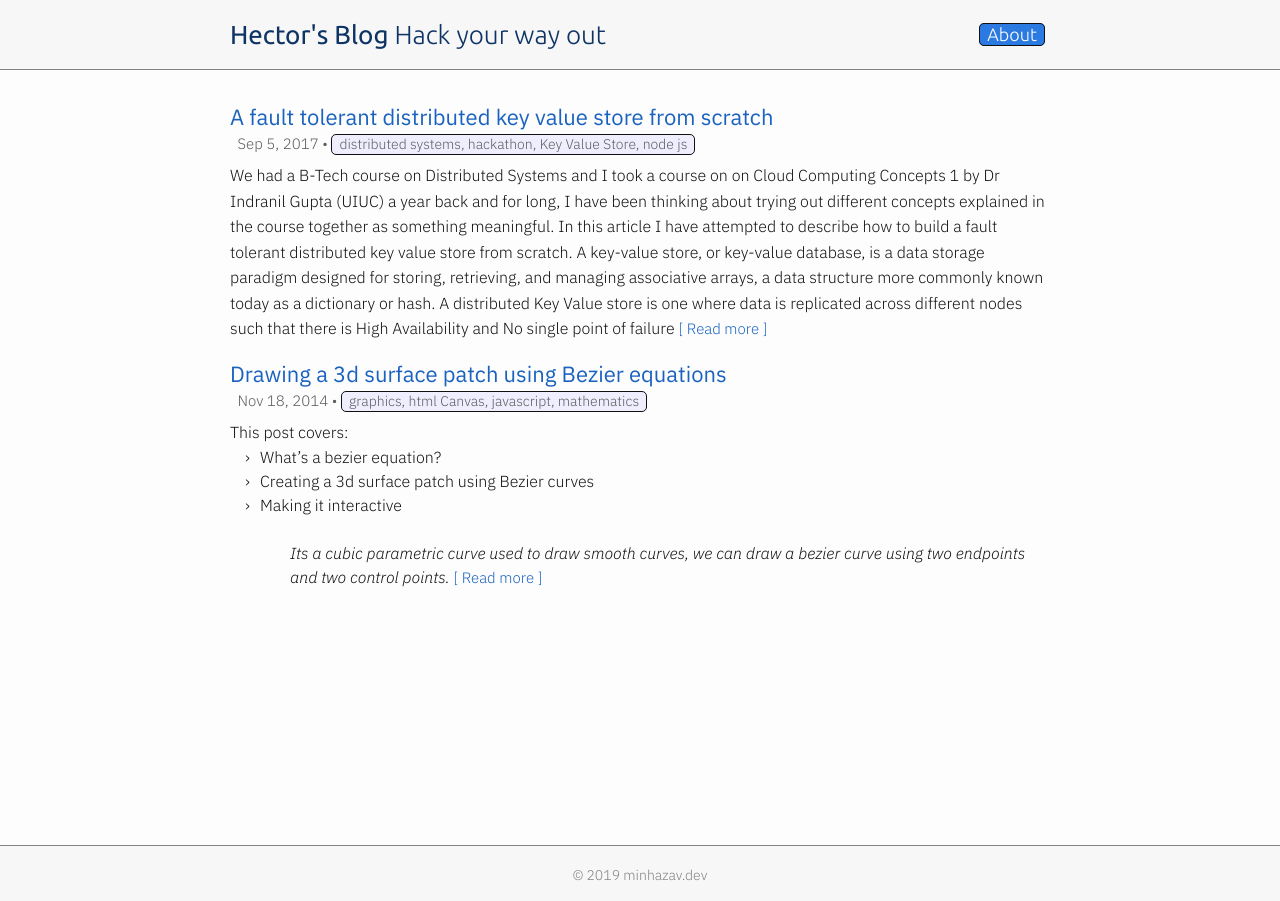
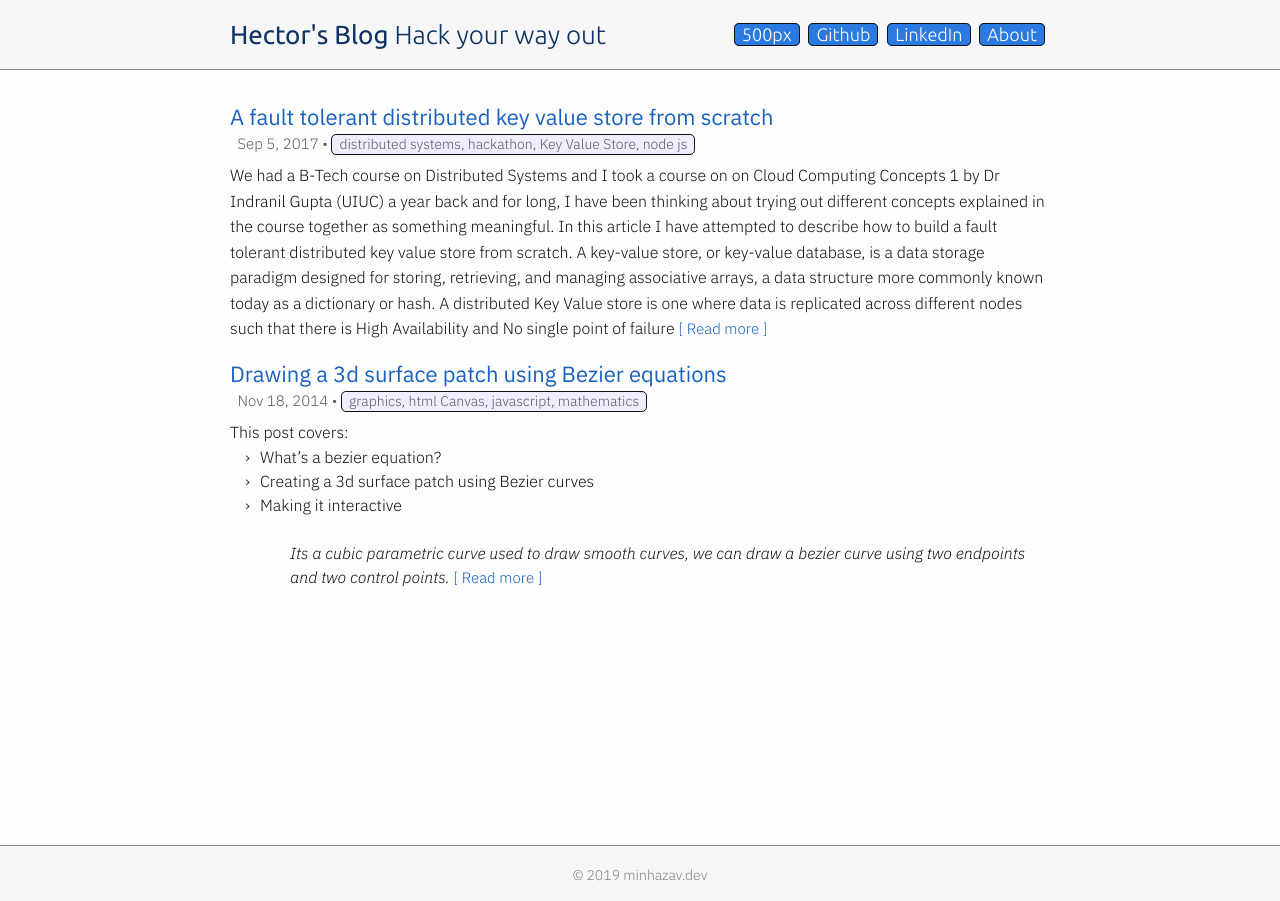
Before and after one commit to mebjas/mebjas.github.io, a Jekyll site: the page built from index.html, in a window 1280 px wide. Built offline with Jekyll 4.4.1, drawn with Linux system fonts in a browser that asks for light colours.

Commit message:
Added links to header

```diff
--- a/_includes/header.html
+++ b/_includes/header.html
@@ -11,9 +11,10 @@
 
       {% if page_paths %}
       <div class="header-right">
-        <!-- <a class="page-link" href="{{ '/' | relative_url }}">Home</a> -->
-        <!-- <a class="page-link" href="{{ '/categories/' | relative_url }}">Categories</a> -->
-        <!-- <a class="page-link" href="{{ '/archive/' | relative_url }}">Archive</a> -->
+        <!-- TODO(mebjas): Add categories and resume. -->
+        <a class="page-link" href="{{ site.footer-links.500px }}">500px</a>
+        <a class="page-link" href="{{ site.footer-links.github_full }}">Github</a>
+        <a class="page-link" href="{{ site.footer-links.linkedin }}">LinkedIn</a>
         <a class="page-link" href="{{ '/about/' | relative_url }}">About</a>
       </div>
       {% endif %}
```
Also changed, not shown: _includes/filed.html (line endings or trailing spaces).
